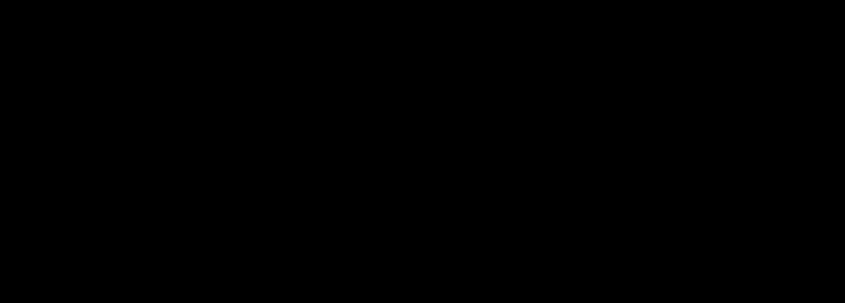
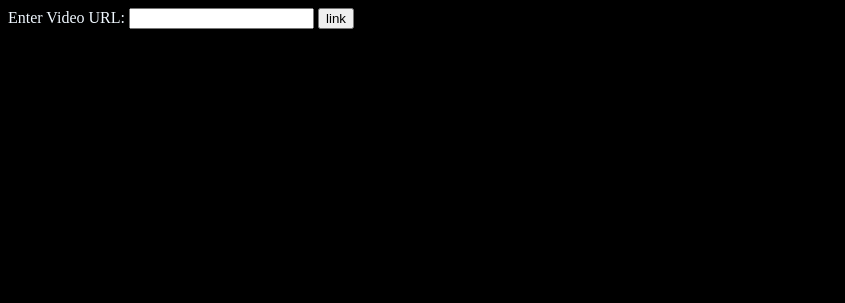
Before and after one commit to animtred75/videoembedge, a plain HTML site: page index.html in a window 1280 px wide. Shown: the top 303 px of the page, without its empty margins (0-845 px from the left). Drawn offline with Linux system fonts and the light colour scheme.

Commit message:
add enter video url

```diff
--- a/index.html
+++ b/index.html
@@ -4,7 +4,12 @@
         <link rel="stylesheet" href="index.css">
     </head>
     <body>
-        <video controls autoplay name="media" id="vid"></video>
+        <video controls name="media" id="vid"></video>
+        <div id="vidd" style="position:absolute">
+            <label style="color:aliceblue">Enter Video URL:</label>
+            <input type="text" id="gfdgdfgd">
+            <button onclick="window.location = '?video_url=' + encodeURIComponent(document.getElementById('gfdgdfgd').value)">link</button>
+        </div>
         <script src="index.js"></script>
     </body>
 </html>
```
